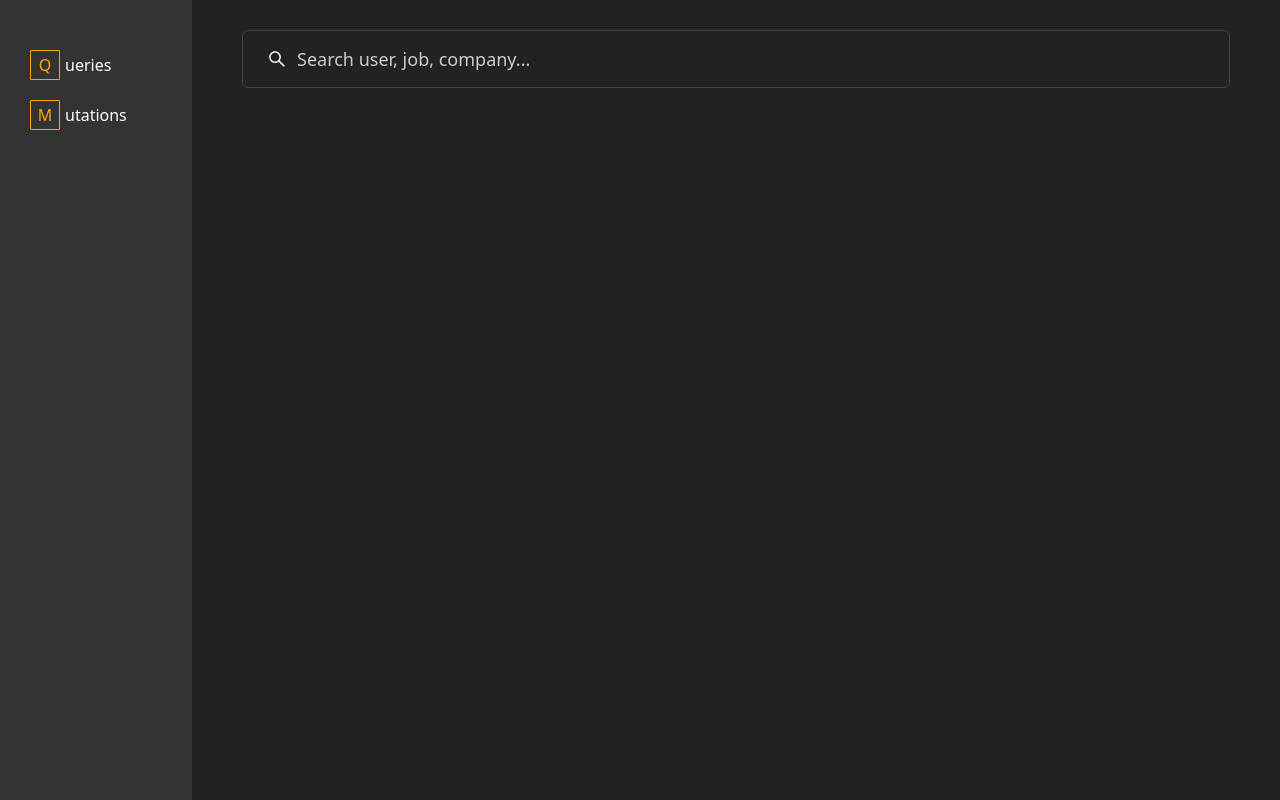
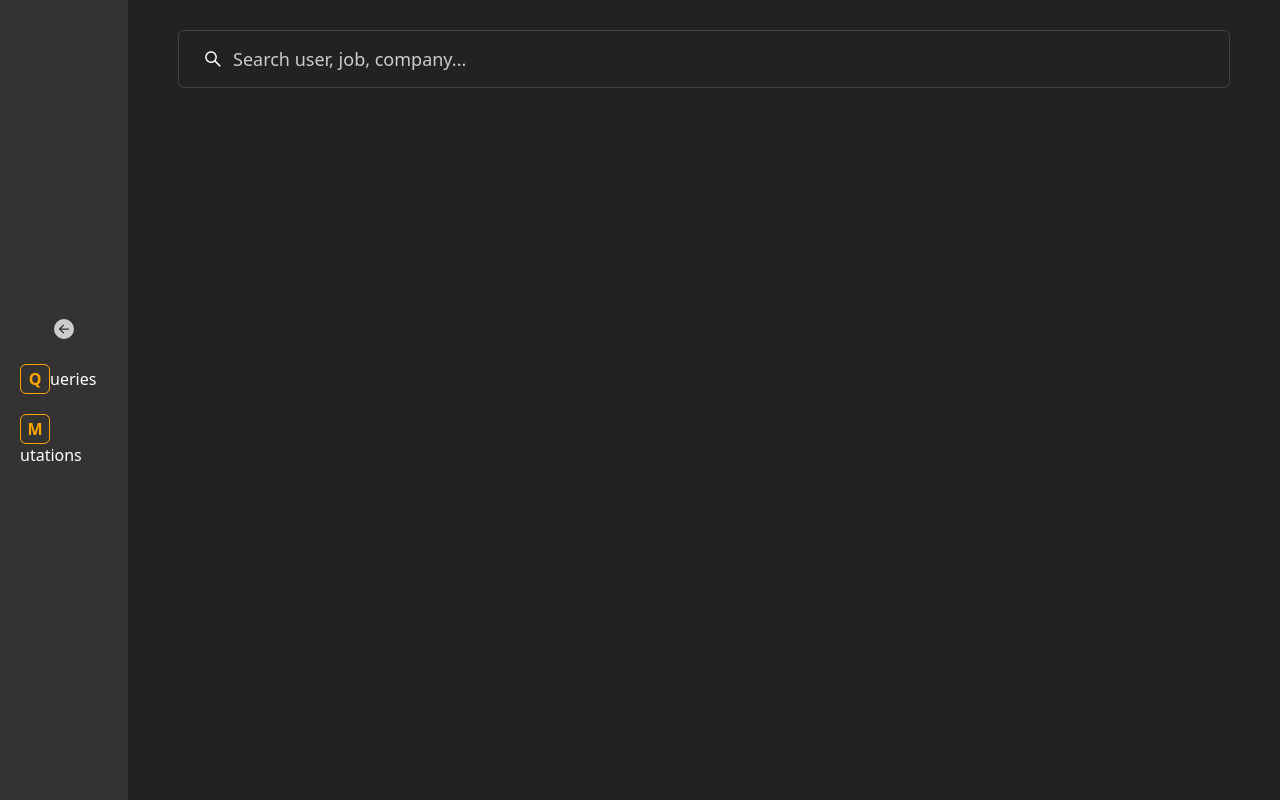
Before and after one commit to fatihgnc/graphql-query-mutation, a React (Vite) app in the folder client/: page /queries in a window 1280 px wide. Built offline with nearby package versions, Linux system fonts and the light colour scheme.

Commit message:
keep styling sidebar

```diff
--- a/client/package.json
+++ b/client/package.json
@@ -10,6 +10,7 @@
   },
   "dependencies": {
     "@apollo/client": "^3.7.4",
+    "@types/react-icons": "^3.0.0",
     "@types/styled-components": "^5.1.26",
     "graphql": "^16.6.0",
     "react": "^18.2.0",
--- a/client/src/layouts/main/hStyled.ts
+++ b/client/src/layouts/main/hStyled.ts
@@ -14,16 +14,21 @@ export const Container = styled.div`
   }
 `;
 
-export const NavbarWrapper = styled.div`
+export const NavbarWrapper = styled.div.attrs(
+  (props: { width: number }) => props
+)`
   display: flex;
   flex-direction: column;
-  width: 15vw;
+  justify-content: center;
+  align-items: center;
+  width: ${({ width }) => width + 'vw'};
   height: 100vh;
   margin-bottom: 20px;
+  padding-inline: 20px;
+  row-gap: 20px;
+  transition: width 250ms ease-in-out;
   flex-shrink: 0;
-  row-gap: 20px;
   background-color: #333;
-  padding: 50px 30px;
 `;
 
 export const HeaderText = styled.h2`
@@ -47,12 +52,12 @@ export const InputGroup = styled.div`
 export const QueriesContainer = styled.div`
   padding: 16px 24px;
   margin: 30px 50px;
-  width: 80vw;
   min-height: 58px;
   max-height: 95%;
   align-self: flex-start;
   border: thin solid #444;
   border-radius: 6px;
+  flex-grow: 1;
   overflow-y: auto;
 
   ::-webkit-scrollbar {
@@ -95,7 +100,7 @@ export const NavFirstLetter = styled.div`
   height: 30px;
   padding: 12px;
   border: thin solid orange;
-  border-radius: 1px;
-  margin-right: 5px;
+  border-radius: 6px;
   color: orange;
+  font-weight: 700;
 `;
--- a/client/src/layouts/main/index.tsx
+++ b/client/src/layouts/main/index.tsx
@@ -1,9 +1,14 @@
-import { useEffect } from 'react';
+import { useEffect, useState } from 'react';
 import { Outlet, useLocation, useNavigate } from 'react-router-dom';
+import styled from 'styled-components';
+
+import { BsArrowLeftCircleFill, BsArrowRightCircleFill } from 'react-icons/bs';
 
 import { Container, Link, NavbarWrapper, NavFirstLetter } from './hStyled';
 
 export default function MainLayout() {
+  const [isSidebarCollapsed, setIsSidebarCollapsed] = useState(false);
+
   const navigate = useNavigate();
   const { pathname } = useLocation();
 
@@ -13,17 +18,28 @@ export default function MainLayout() {
     }
   }, []);
 
+  const onToggleSidebar = () => {
+    setIsSidebarCollapsed(!isSidebarCollapsed);
+  };
+
   return (
     <Container>
-      <NavbarWrapper>
+      <NavbarWrapper width={isSidebarCollapsed ? 5 : 10}>
+        <MenuToggler onClick={onToggleSidebar}>
+          {isSidebarCollapsed ? (
+            <BsArrowRightCircleFill size={20} fill='#ccc' />
+          ) : (
+            <BsArrowLeftCircleFill size={20} fill='#ccc' />
+          )}
+        </MenuToggler>
         <div>
           <Link to='queries'>
             <NavFirstLetter>Q</NavFirstLetter>
-            ueries
+            {!isSidebarCollapsed && 'ueries'}
           </Link>
           <Link to='mutations'>
             <NavFirstLetter>M</NavFirstLetter>
-            utations
+            {!isSidebarCollapsed && 'utations'}
           </Link>
         </div>
       </NavbarWrapper>
@@ -31,3 +47,15 @@ export default function MainLayout() {
     </Container>
   );
 }
+
+const MenuToggler = styled.div`
+  display: grid;
+  place-items: center;
+  padding: 5px;
+  border-radius: 50%;
+  cursor: pointer;
+
+  &:hover {
+    background-color: #555;
+  }
+`;
--- a/client/src/pages/mutations/index.tsx
+++ b/client/src/pages/mutations/index.tsx
@@ -1,3 +1,3 @@
 export default function MutationsPage() {
-  return <div style={{ width: '80vw' }}>Mutations</div>;
+  return <div style={{ flexGrow: 1 }}>Mutations</div>;
 }
```
